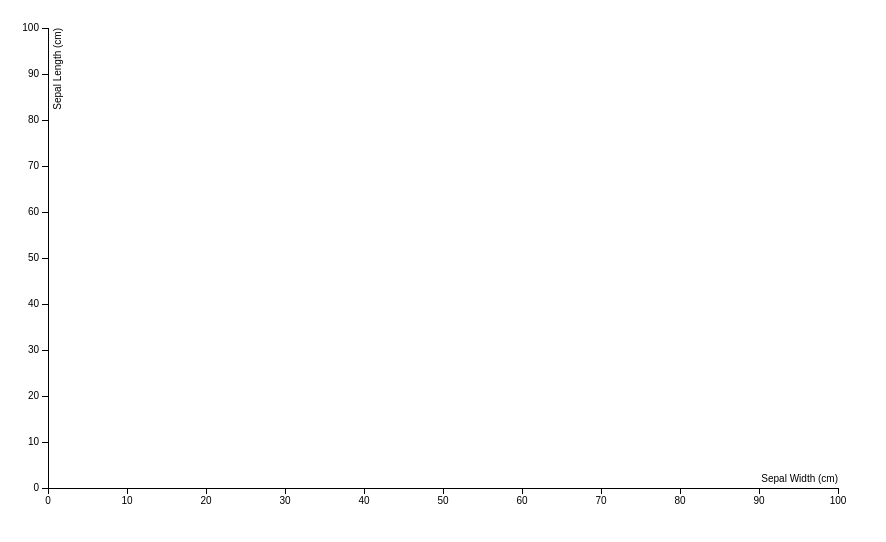
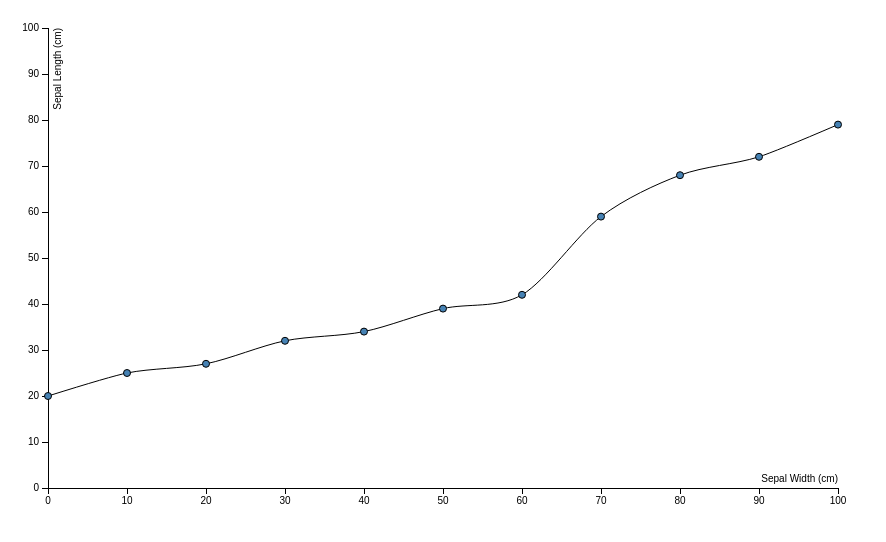
Before and after one commit to Hackception/Widgetception, a website: page chart.html in a window 1280 px wide. Shown: the whole page, without its empty margins (0-886 px from the left). Drawn offline with nearby package versions, Linux system fonts and the light colour scheme.

Commit message:
Add true line

```diff
--- a/chart.html
+++ b/chart.html
@@ -17,7 +17,7 @@ body {
   stroke: #000;
 }
 
-path.interpolation {
+path.interpolation, path.true-interpolation {
   fill: none;
   stroke: #000;
   stroke-width: 1px;
@@ -53,19 +53,20 @@ function lineChart(){
       .scale(y)
       .orient("left");
 
-  var userLine = [/*
-    {x: 0, y: 0},
-    {x: 10, y: 0},
-    {x: 20, y: 0},
-    {x: 30, y: 0},
-    {x: 40, y: 0},
-    {x: 50, y: 0},
-    {x: 60, y: 0},
-    {x: 70, y: 0},
-    {x: 80, y: 0},
-    {x: 90, y: 0},
-    {x: 100, y: 0}
-  */];
+  var userLine = [],
+      trueLine = [
+    {x: 0, y: 20},
+    {x: 10, y: 25},
+    {x: 20, y: 27},
+    {x: 30, y: 32},
+    {x: 40, y: 34},
+    {x: 50, y: 39},
+    {x: 60, y: 42},
+    {x: 70, y: 59},
+    {x: 80, y: 68},
+    {x: 90, y: 72},
+    {x: 100, y: 79}
+  ];
 
   function chart() {
     var width = width_ - margin.left - margin.right,
@@ -96,6 +97,8 @@ function lineChart(){
     gEnter.append('rect').attr('class', 'canvas');
     gEnter.append('g').attr('class', 'user-line')
       .append('path').attr('class', 'interpolation');
+    gEnter.append('g').attr('class', 'true-line')
+      .append('path').attr('class', 'true-interpolation');
 
     svg
       .attr("width", width_)
@@ -165,7 +168,24 @@ function lineChart(){
         .on('drag', setClosestPoint);
     g.select('rect.canvas').call(drag)
 
+    function drawTrueLine(){
+      var dots = g.select('g.true-line').selectAll('.dot')
+          .data(trueLine);
+      dots.enter().append('circle').attr('class', 'dot');
+      dots.exit().remove();
+      dots
+          .attr("r", 3.5)
+          .attr("cx", function(d) { return x(d.x); })
+          .attr("cy", function(d) { return y(d.y); })
+          .style("fill", 'steelblue');
+      g.select('path.true-interpolation')
+        .attr('d', line(trueLine));
+    }
+    drawTrueLine();
+
   }
+
+
   return chart;
 
 }
```
